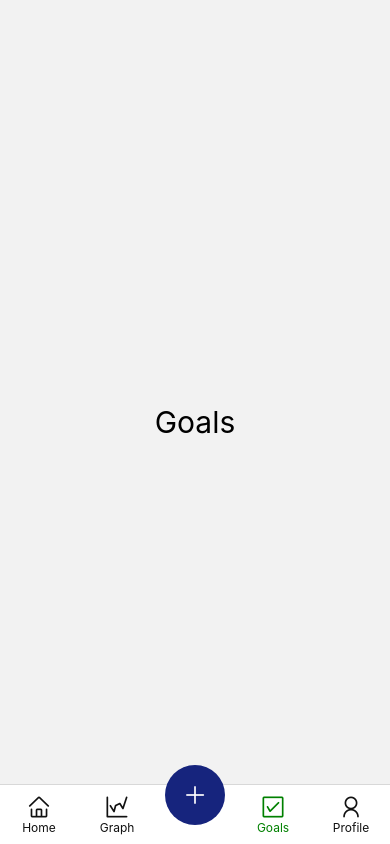
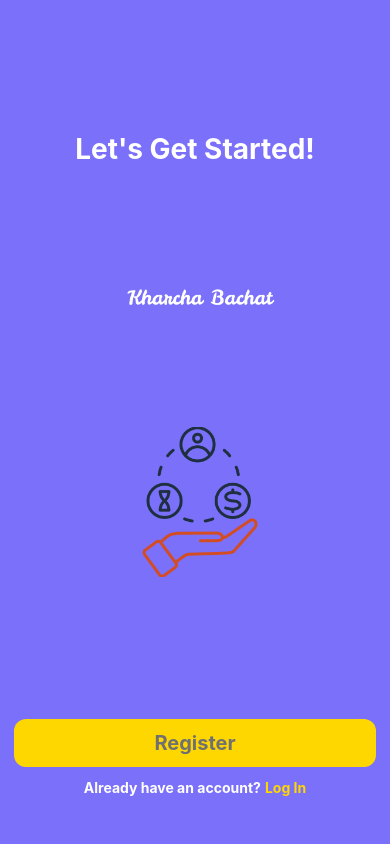
Before and after one commit to Sujal0041/Frontend, a React Native app: screen /Goals in a window 390 px wide. Built offline with nearby package versions, Linux system fonts and the light colour scheme.

Commit message:
Nav Bar Fixed

```diff
--- a/App.js
+++ b/App.js
@@ -33,25 +33,25 @@ const screenOptions = {
     backgroundColor: 'white',
   },
 };
-// const App = () => {
-//   return (
-//     <NavigationContainer>
-//       <Stack.Navigator
-//         initialRouteName="Welcome"
-//         screenOptions={{headerShown: false}}>
-//         Stack.Screen name="Login" component={LoginScreen} />
-//         <Stack.Screen name="Register" component={RegisterScreen} />
-//         <Stack.Screen name="Welcome" component={Welcomepage} />
-//         <Stack.Screen name="Home" component={HomeScreen} />
-//         <Stack.Screen name="MainTab" component={MainTabNavigator} />
-//       </Stack.Navigator>
-//     </NavigationContainer>
-//   );
-// };
+const App = () => {
+  return (
+    <NavigationContainer>
+      <Stack.Navigator
+        initialRouteName="Welcome"
+        screenOptions={{headerShown: false}}>
+        <Stack.Screen name="Login" component={LoginScreen} />
+        <Stack.Screen name="Register" component={RegisterScreen} />
+        <Stack.Screen name="Welcome" component={Welcomepage} />
+        {/* <Stack.Screen name="Home" component={HomeScreen} /> */}
+        <Stack.Screen name="MainTab" component={MainTabNavigator} />
+      </Stack.Navigator>
+    </NavigationContainer>
+  );
+};
 
 const MainTabNavigator = () => {
   return (
-    <NavigationContainer>
+    // <NavigationContainer>
       <Tab.Navigator screenOptions={screenOptions}>
         <Tab.Screen
           name="Home"
@@ -162,8 +162,8 @@ const MainTabNavigator = () => {
           }}
         />
       </Tab.Navigator>
-    </NavigationContainer>
+    // </NavigationContainer>
   );
 };
 
-export default MainTabNavigator;
+export default App;
--- a/screens/Account.js
+++ b/screens/Account.js
@@ -1,11 +1,32 @@
 // HomeScreen.js
 import React from 'react';
-import {View, Text, StyleSheet} from 'react-native';
+import {View, Text, StyleSheet, TouchableOpacity} from 'react-native';
+import {useNavigation} from '@react-navigation/native';
 
 const Account = () => {
+  const navigation = useNavigation();
   return (
     <View style={styles.container}>
       <Text style={styles.text}>Account</Text>
+      <TouchableOpacity
+        onPress={() => navigation.navigate('Welcome')}
+        style={{
+          paddingVertical: 12,
+          backgroundColor: '#FFD700',
+          marginHorizontal: 14,
+          borderRadius: 12,
+          marginTop: 15,
+        }}>
+        <Text
+          style={{
+            fontSize: 20,
+            fontWeight: 'bold',
+            textAlign: 'center',
+            color: '#707070',
+          }}>
+          Logout
+        </Text>
+      </TouchableOpacity>
     </View>
   );
 };
--- a/screens/Goals.js
+++ b/screens/Goals.js
@@ -1,23 +1,83 @@
-// HomeScreen.js
-import React from 'react';
-import {View, Text, StyleSheet} from 'react-native';
+import React, { useState } from 'react';
+import { View, Text, TextInput, Button, StyleSheet, DatePickerAndroid, Platform } from 'react-native';
 
-const Goals = () => {
+const Goals = ({ onAddGoal }) => {
+  const [enteredGoal, setEnteredGoal] = useState('');
+  const [selectedDate, setSelectedDate] = useState(new Date());
+
+  const goalInputHandler = (text) => {
+    setEnteredGoal(text);
+  };
+
+  const addGoalHandler = async () => {
+    if (Platform.OS === 'android') {
+      try {
+        const { action, year, month, day } = await DatePickerAndroid.open({
+          date: selectedDate,
+        });
+        if (action !== DatePickerAndroid.dismissedAction) {
+          const newDate = new Date(year, month, day);
+          setSelectedDate(newDate);
+        }
+      } catch ({ message }) {
+        console.error('Cannot open date picker', message);
+      }
+    }
+    onAddGoal(enteredGoal, selectedDate);
+    setEnteredGoal('');
+  };
+
   return (
-    <View style={styles.container}>
-      <Text style={styles.text}>Goals</Text>
+    <View style={styles.inputContainer}>
+      <Text style={styles.label}>Goal Name</Text>
+      <TextInput
+        style={styles.input}
+        value={enteredGoal}
+        onChangeText={goalInputHandler}
+      />
+      <Text style={styles.label}>Target Amount</Text>
+      <TextInput
+        style={styles.input}
+        keyboardType="numeric"
+      />
+      <Text style={styles.label}>Remind Me Every</Text>
+      <View style={styles.row}>
+        <TextInput style={[styles.input, styles.halfInput]} />
+        <Text style={styles.halfLabel}>Weeks</Text>
+      </View>
+      <Text style={styles.label}>Set Goal</Text>
+      <Button title="Set Goal" onPress={addGoalHandler} />
+      <Button title="Select Reminder Date" onPress={addGoalHandler} />
     </View>
   );
 };
 
 const styles = StyleSheet.create({
-  container: {
-    flex: 1,
-    justifyContent: 'center',
-    alignItems: 'center',
+  inputContainer: {
+    margin: 20,
   },
-  text: {
-    fontSize: 30,
+  label: {
+    fontSize: 16,
+    marginVertical: 10,
+  },
+  input: {
+    borderWidth: 1,
+    borderColor: '#ccc',
+    padding: 10,
+    marginVertical: 5,
+    width: '100%',
+  },
+  halfInput: {
+    width: '50%',
+  },
+  halfLabel: {
+    width: '50%',
+    fontSize: 16,
+    marginVertical: 10,
+    textAlign: 'right',
+  },
+  row: {
+    flexDirection: 'row',
   },
 });
 
--- a/screens/HomeScreen.js
+++ b/screens/HomeScreen.js
@@ -10,7 +10,4 @@ const HomeScreen = () => {
 
   );
 };
-
-
-
 export default HomeScreen;
--- a/screens/LoginScreen.js
+++ b/screens/LoginScreen.js
@@ -32,7 +32,7 @@ const LoginScreen = () => {
       console.log('Login successful:', response.data);
       setEmail('');
       setPassword('');
-      navigation.navigate('Home');
+      navigation.navigate('MainTab');
     } catch (error) {
       console.error('Login failed:', error);
     }
@@ -126,7 +126,7 @@ const LoginScreen = () => {
         </View>
 
         <TouchableOpacity
-          onPress={() => navigation.navigate('Home')}
+          onPress={() => navigation.navigate('MainTab')}
           style={{
             paddingVertical: 12,
             backgroundColor: '#FFD700',
```
Also changed, not shown: navigation/bottom.js (added).
